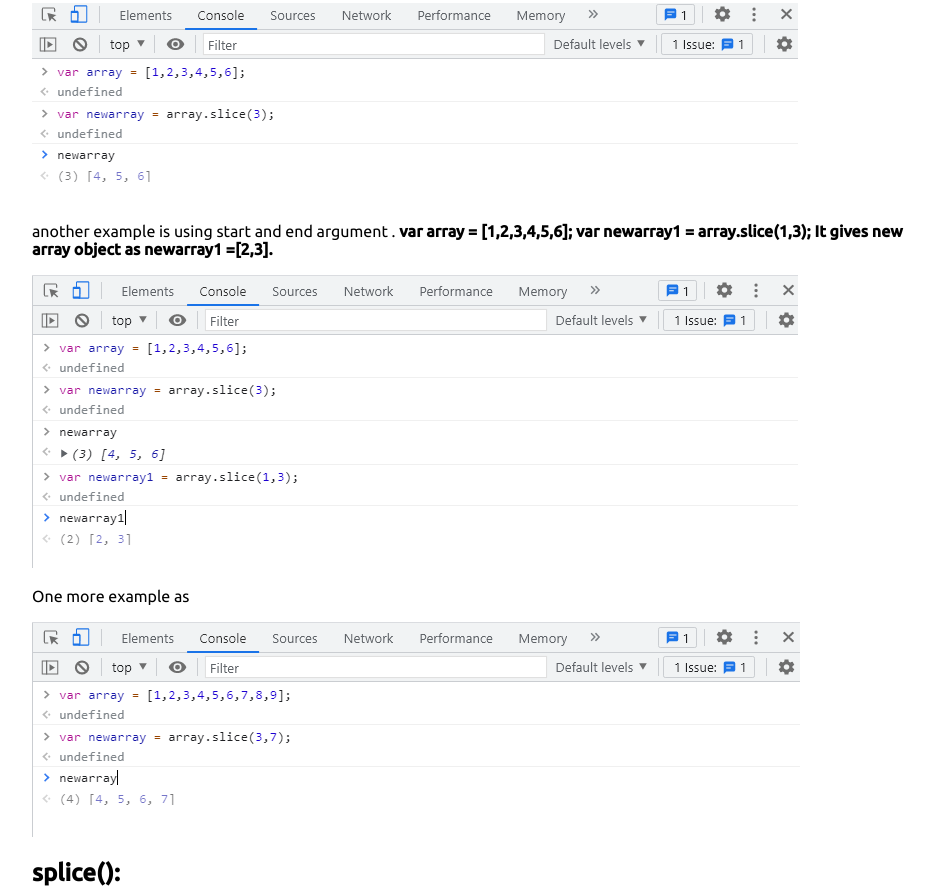
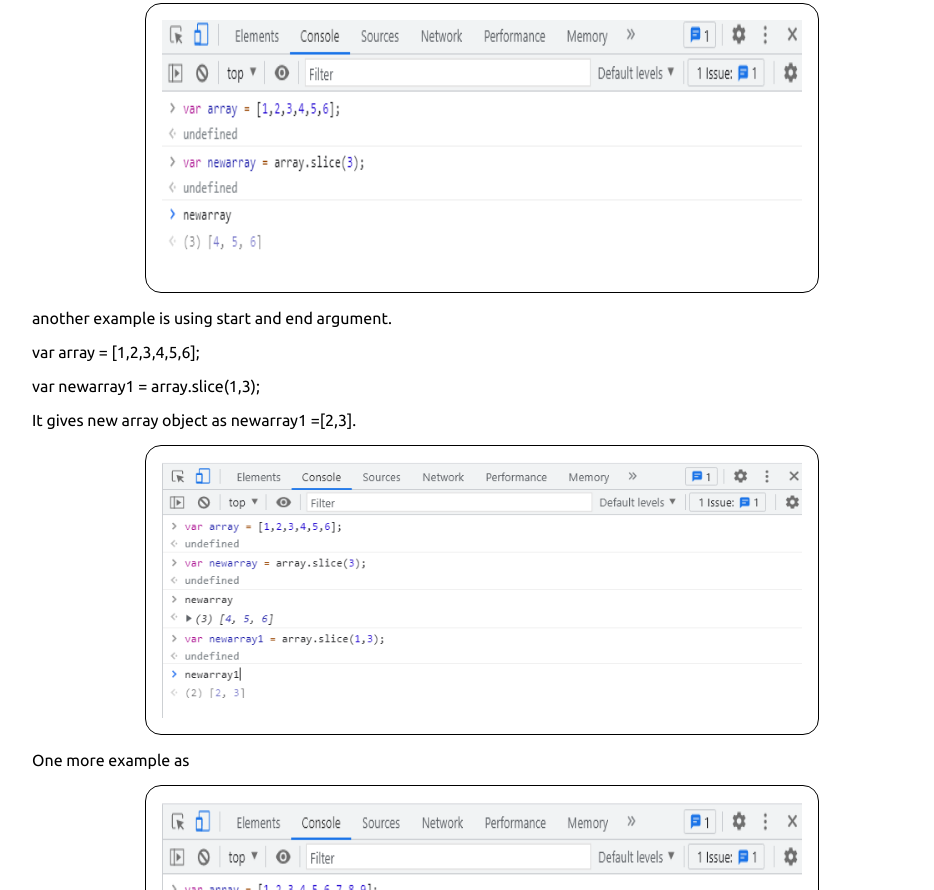
Before and after one commit to mariyasada/sadamariya_portfolio, a plain HTML site: page blog/method.html in a window 1280 px wide. Shown: the part 792-1682 px from the top of the page, without its empty margins (158-1092 px from the left). Drawn offline with Linux system fonts and the light colour scheme.

Commit message:
style: adding some style to image

```diff
--- a/blog/blog.css
+++ b/blog/blog.css
@@ -23,6 +23,6 @@
  .image-method{
      text-align: center;
      margin: 1rem;
-     /* height:200px; */
+     height: 20vw;
      margin: auto;
  }
--- a/blog/method.html
+++ b/blog/method.html
@@ -7,7 +7,7 @@
     <title>Blogs | Sadamariya</title>
 </head>
 <link rel="stylesheet" href="/style.css">
-<!-- <link rel="stylesheet" href="blog.css"> -->
+<link rel="stylesheet" href="blog.css">
 <body>
     <nav class="navigation container">
         <div class="nav-brand">Sada Mariya</div>
@@ -42,22 +42,24 @@
            <p> var array = [1,2,3,4,5,6];</p>
             <p>var newarray = array.slice(3); </p>
             slice method slice the first 3 elements of original array and gives a new array object as newarray = [4,5,6];</p>
-            <img src="/blog/blogimages/slice1.PNG" class="image-method"/>
-            <p>another example is using start and end argument .
-               <strong> var array = [1,2,3,4,5,6];
-                var newarray1 = array.slice(1,3);
-                It gives new array object as newarray1 =[2,3].</strong></p>
-                <img src="/blog/blogimages/slice2.PNG" class="image-method"/>
+            <img class="image-method" src="/blog/blogimages/slice1.PNG" />
+            <p>another example is using start and end argument.</p>
+               <p> var array = [1,2,3,4,5,6]; </p>
+                <p>var newarray1 = array.slice(1,3);  </p>
+                <p>It gives new array object as newarray1 =[2,3].</p>
+                <img class="image-method" src="/blog/blogimages/slice2.PNG" />
 
              <p>One more example as </p>
-             <img src="/blog/blogimages/slice3.PNG" class="image-method"/>
+             <img class="image-method" src="/blog/blogimages/slice3.PNG" />
 
              <h2>splice():</h2>
              <p>splice method changes an array by adding or removing elements.  It takes a 3 arguments, first argument defines a position where the new argument is added. The second argument defines how many elements will be deleted. The third argument defines a new element to be added.</p>
 
              <p>Splice() method returns an array with the deleted item and an original array is changed array now by adding elements.Below is example of splice</p>
 
-             <img src="/blog/blogimages/splice.PNG" class="image-method">
+             <img class="image-method" src="/blog/blogimages/splicein.PNG" />
+             <p> Here below is the output of splice method it deletes out the "rice" and "potetoes" and add "chocolate" and "water" in place of rice.</p>
+             <img class="image-method" src="/blog/blogimages/spliceout.PNG" />
 
              <p>Hope you are like it. Happy reading!!!</p>
 
```
Also changed, not shown: blogs.html (+1 -1 lines), blog/blogimages/splicein.PNG (added), blog/blogimages/spliceout.PNG (added).
